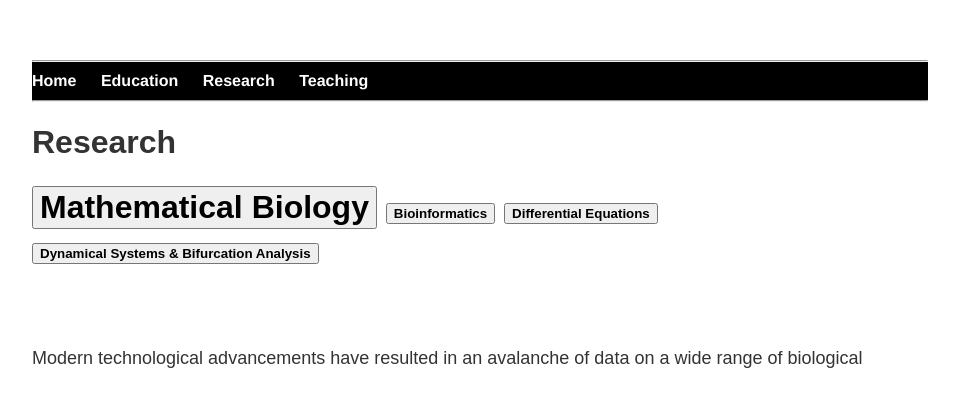
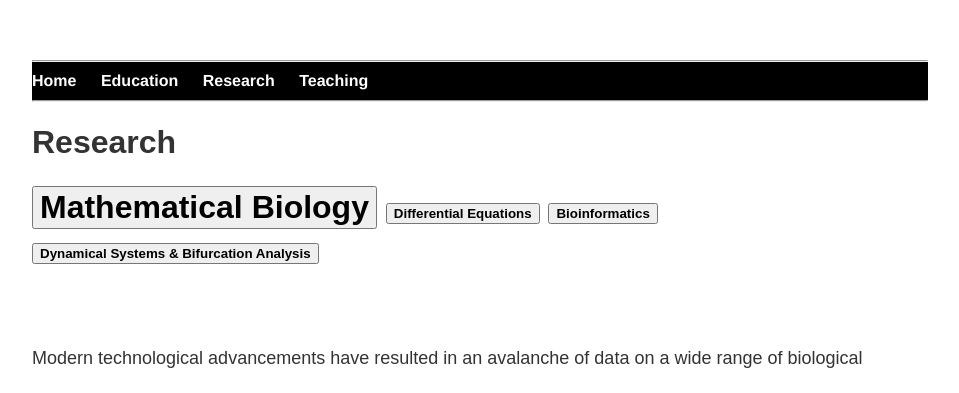
Before and after one commit to MathBioInfo/amjadkhan, a Jekyll site: the page built from Research/index.html, in a window 1280 px wide and 900 px high. Shown: the top 393 px of the window, without its empty margins (160-1119 px from the left). Built offline with Jekyll 4.4.1, drawn with Linux system fonts in a browser that asks for light colours.

Commit message:
Update index.html

```diff
--- a/Research/index.html
+++ b/Research/index.html
@@ -15,8 +15,8 @@ title: About my research
 
 
 			<button class="button button1"><font size="6"><b>Mathematical Biology</b></button>
+			<button class="button button1"><b>Differential Equations</b></button>
 			<button class="button button2"><b>Bioinformatics</b></button>
-			<button class="button button1"><b>Differential Equations</b></button>
 			<button class="button button1"><b>Dynamical Systems & Bifurcation Analysis</b></button>
 
 </body>
```
